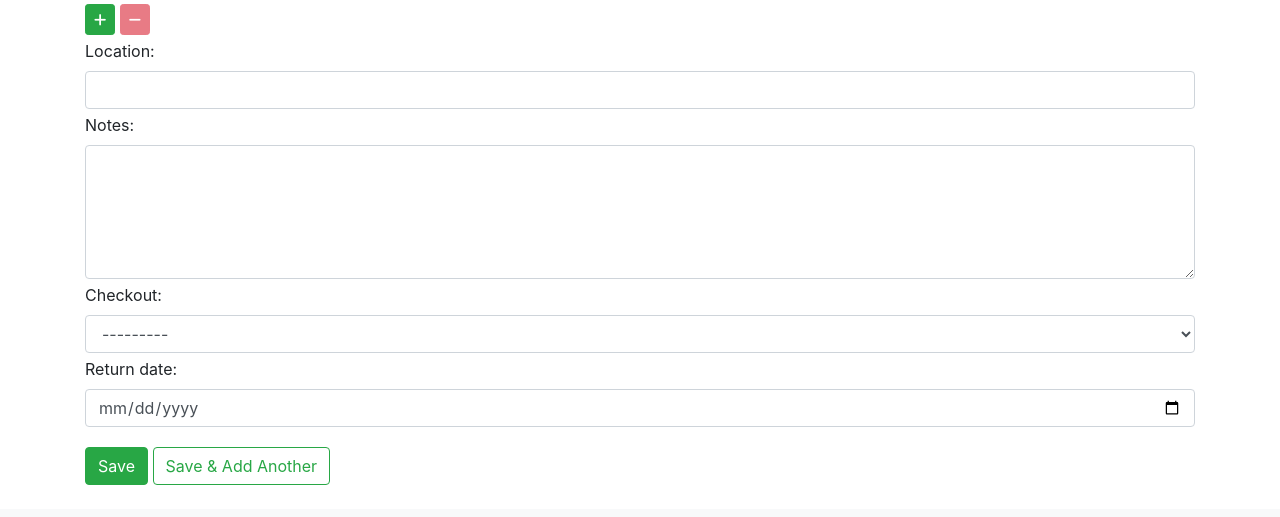
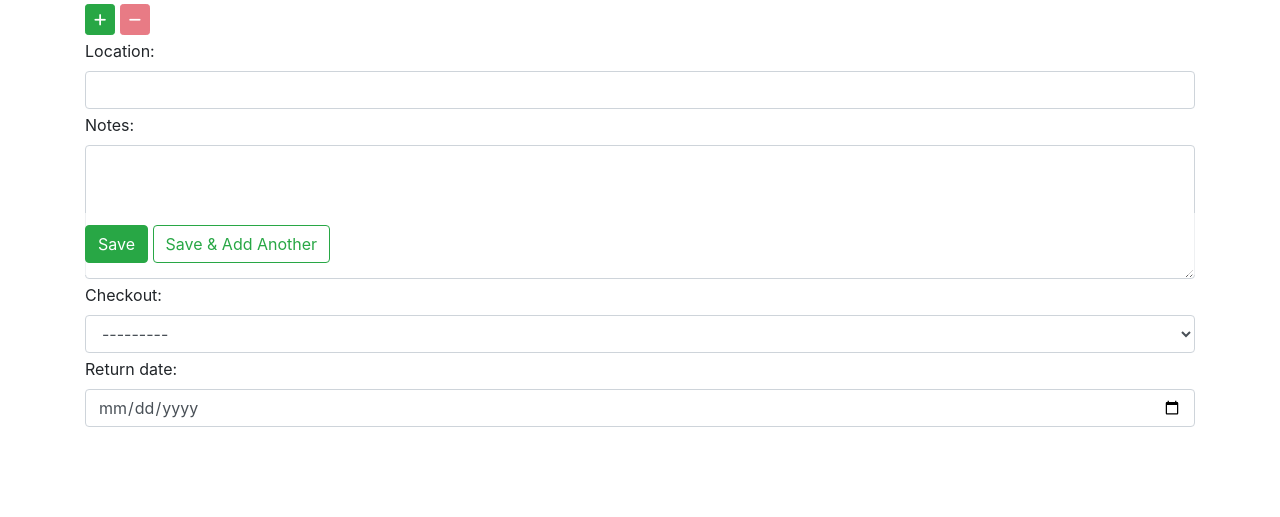
Before and after one commit to zrev2220/booktracker, a Django app: page /add in a window 1280 px wide. Shown: the part 525-1042 px from the top of the page. Before the commit the page ends 1010 px from the top, so only its background shows below. Run offline with Django 3.2, Linux system fonts and the light colour scheme; data that the repository does not hold is empty; some libraries are stand-ins or nearby versions.

Commit message:
Move submit buttons to stick div @ bottom

```diff
--- a/static/stylesheets/book_form.css
+++ b/static/stylesheets/book_form.css
@@ -2,3 +2,13 @@
   font-size: small;
   font-style: italic;
 }
+
+#submit-btns {
+  position: sticky;
+  bottom: 0;
+  background: #fffa;
+}
+
+#save-add-btn:not(:hover) {
+  background: white;
+}
--- a/templates/books/book_form.html
+++ b/templates/books/book_form.html
@@ -60,12 +60,12 @@
         {% endif %}
         {{ form.category }}
         <div class="list-mod-buttons mt-1">
-          <button id="add-entry-{{ form.category.id_for_label }}" class="add-entry-btn btn btn-sm btn-success" type="button"
-                  data-target="#{{ form.category.id_for_label }}">
+          <button id="add-entry-{{ form.category.id_for_label }}" class="add-entry-btn btn btn-sm btn-success"
+                  type="button" data-target="#{{ form.category.id_for_label }}">
             <i class="fas fa-plus"></i>
           </button>
-          <button id="remove-entry-{{ form.category.id_for_label }}" class="remove-entry-btn btn btn-sm btn-danger" type="button"
-                  data-target="#{{ form.category.id_for_label }}">
+          <button id="remove-entry-{{ form.category.id_for_label }}" class="remove-entry-btn btn btn-sm btn-danger"
+                  type="button" data-target="#{{ form.category.id_for_label }}">
             <i class="fas fa-minus"></i>
           </button>
         </div>
@@ -102,8 +102,11 @@
         {% endif %}
         {{ form.return_date }}
       </div>
-      <input type="submit" class="w-sm-100 btn btn-success mt-3" value="Save" name="save">
-      <input type="submit" class="w-sm-100 btn btn-outline-success mt-3" value="Save & Add Another" name="save+add">
+      <div id="submit-btns" class="py-2">
+        <input type="submit" id="save-btn" class="w-sm-100 btn btn-success my-1" value="Save" name="save">
+        <input type="submit" id="save-add-btn" class="w-sm-100 btn btn-outline-success my-1" value="Save & Add Another"
+               name="save+add">
+      </div>
     </form>
   </div>
 {% endblock %}
```
